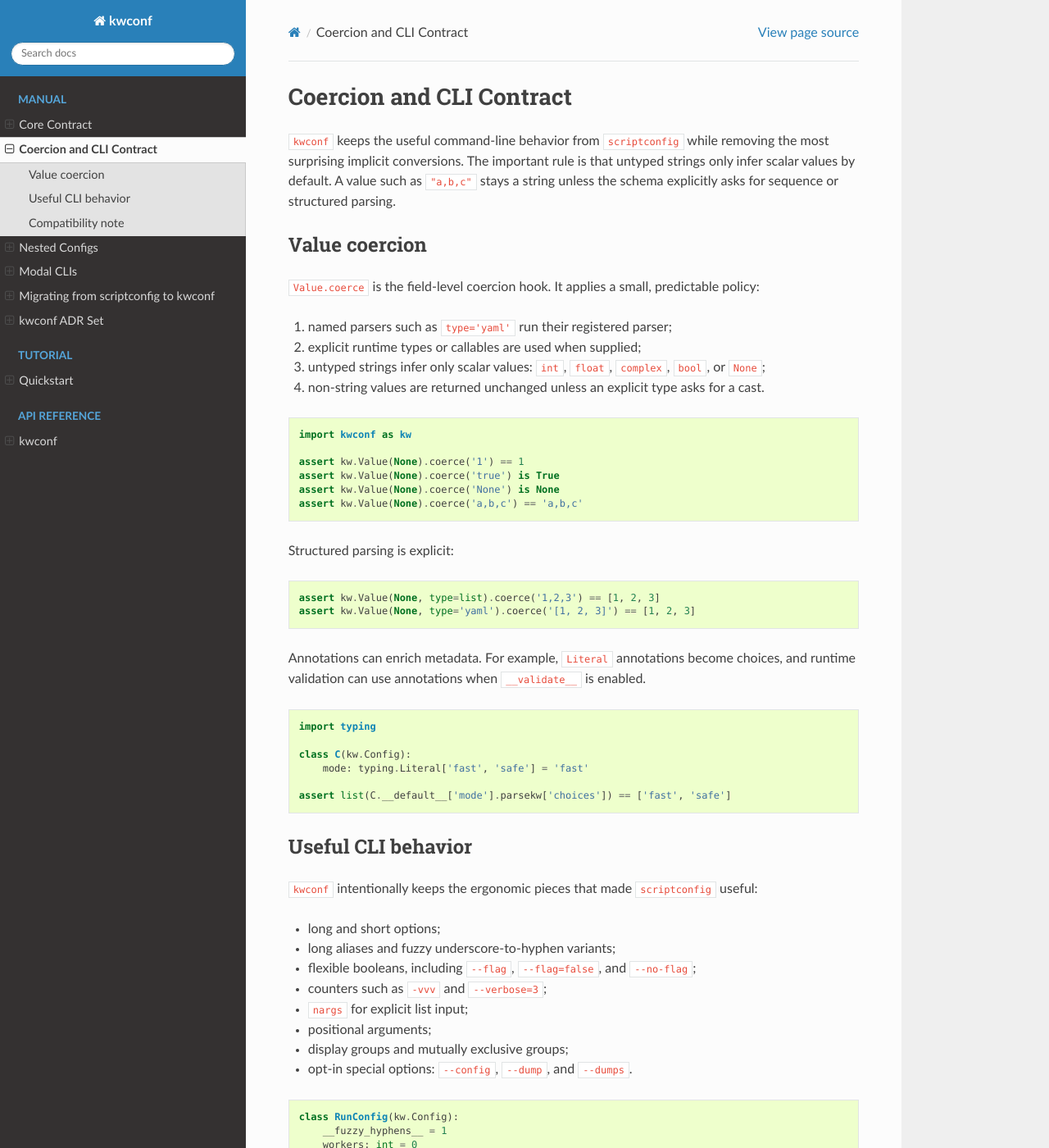
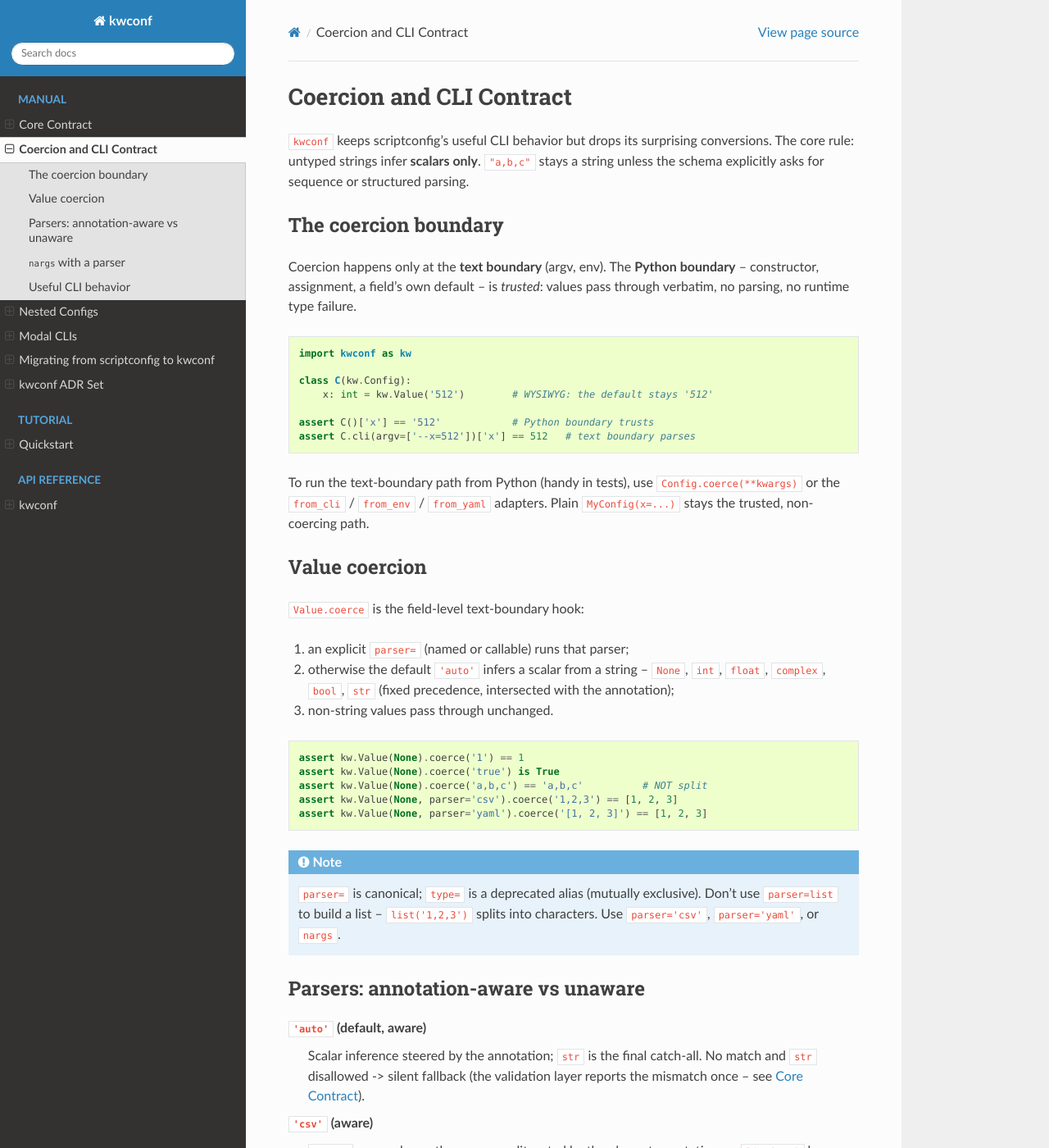
Before and after one commit to Erotemic/kwconf, a Sphinx documentation site: the page built from docs/source/manual/coercion_and_cli.rst, in a window 1280 px wide and 1400 px high. Shown: the whole window at 82% size. Built offline with Sphinx 7.4.7 and the Read the Docs theme 3.1.0, drawn with Linux system fonts in a browser that asks for light colours; some of the changed text lies outside the part shown.

Commit message:
docs: refresh manual for parser= rename, parser taxonomy, and warn-by-default validation
The manual had drifted from the locked design:
- type= -> parser= throughout (type= noted as a deprecated alias)
- document the annotation-aware (auto, csv) vs unaware (yaml) parser taxonomy
  and register_parser(annotation_aware=)
- document the WYSIWYG default / text-vs-Python coercion boundary
- document the nargs+parser per-token collect rule (no concat)
- validation: 'off by default' -> defaults to 'warn' (single mismatch voice)
- fix the type=list footgun the old docs recommended -> parser='csv'
- drop the stale kwconf.smartcast 'still exists' note (module retired)
- point Value/Flag subclassers at the exported ValueClass/FlagClass (the
  public Value/Flag are now typed factory functions, not classes)
- design.md \xc2\xa75: correct the now-stale class names and ValueClass status

Co-Authored-By: Claude Opus 4.8 (1M context) <noreply@anthropic.com>

```diff
--- a/docs/source/manual/coercion_and_cli.rst
+++ b/docs/source/manual/coercion_and_cli.rst
@@ -1,44 +1,123 @@
 Coercion and CLI Contract
 =========================
 
-``kwconf`` keeps the useful command-line behavior from ``scriptconfig`` while
-removing the most surprising implicit conversions.  The important rule is that
-untyped strings only infer scalar values by default.  A value such as
-``"a,b,c"`` stays a string unless the schema explicitly asks for sequence or
-structured parsing.
+``kwconf`` keeps scriptconfig's useful CLI behavior but drops its surprising
+conversions. The core rule: untyped strings infer **scalars only**. ``"a,b,c"``
+stays a string unless the schema explicitly asks for sequence or structured
+parsing.
 
-Value coercion
---------------
+The coercion boundary
+---------------------
 
-``Value.coerce`` is the field-level coercion hook.  It applies a small,
-predictable policy:
-
-1. named parsers such as ``type='yaml'`` run their registered parser;
-2. explicit runtime types or callables are used when supplied;
-3. untyped strings infer only scalar values: ``int``, ``float``, ``complex``,
-   ``bool``, or ``None``;
-4. non-string values are returned unchanged unless an explicit type asks for a
-   cast.
+Coercion happens only at the **text boundary** (argv, env). The **Python
+boundary** -- constructor, assignment, a field's own default -- is *trusted*:
+values pass through verbatim, no parsing, no runtime type failure.
 
 .. code-block:: python
 
     import kwconf as kw
 
-    assert kw.Value(None).coerce('1') == 1
-    assert kw.Value(None).coerce('true') is True
-    assert kw.Value(None).coerce('None') is None
-    assert kw.Value(None).coerce('a,b,c') == 'a,b,c'
+    class C(kw.Config):
+        x: int = kw.Value('512')        # WYSIWYG: the default stays '512'
 
-Structured parsing is explicit:
+    assert C()['x'] == '512'            # Python boundary trusts
+    assert C.cli(argv=['--x=512'])['x'] == 512   # text boundary parses
+
+To run the text-boundary path from Python (handy in tests), use
+``Config.coerce(**kwargs)`` or the ``from_cli`` / ``from_env`` / ``from_yaml``
+adapters. Plain ``MyConfig(x=...)`` stays the trusted, non-coercing path.
+
+Value coercion
+--------------
+
+``Value.coerce`` is the field-level text-boundary hook:
+
+1. an explicit ``parser=`` (named or callable) runs that parser;
+2. otherwise the default ``'auto'`` infers a scalar from a string -- ``None``,
+   ``int``, ``float``, ``complex``, ``bool``, ``str`` (fixed precedence,
+   intersected with the annotation);
+3. non-string values pass through unchanged.
 
 .. code-block:: python
 
-    assert kw.Value(None, type=list).coerce('1,2,3') == [1, 2, 3]
-    assert kw.Value(None, type='yaml').coerce('[1, 2, 3]') == [1, 2, 3]
+    assert kw.Value(None).coerce('1') == 1
+    assert kw.Value(None).coerce('true') is True
+    assert kw.Value(None).coerce('a,b,c') == 'a,b,c'          # NOT split
+    assert kw.Value(None, parser='csv').coerce('1,2,3') == [1, 2, 3]
+    assert kw.Value(None, parser='yaml').coerce('[1, 2, 3]') == [1, 2, 3]
 
-Annotations can enrich metadata.  For example, ``Literal`` annotations become
-choices, and runtime validation can use annotations when ``__validate__`` is
-enabled.
+.. note::
+
+   ``parser=`` is canonical; ``type=`` is a deprecated alias (mutually
+   exclusive). Don't use ``parser=list`` to build a list -- ``list('1,2,3')``
+   splits into characters. Use ``parser='csv'``, ``parser='yaml'``, or
+   ``nargs``.
+
+Parsers: annotation-aware vs unaware
+------------------------------------
+
+``'auto'`` (default, aware)
+    Scalar inference steered by the annotation; ``str`` is the final catch-all.
+    No match and ``str`` disallowed -> silent fallback (the validation layer
+    reports the mismatch once -- see :doc:`core_contract`).
+
+``'csv'`` (aware)
+    ``'auto'`` mapped over the comma-split, gated by the *element* annotation, so
+    ``list[str]`` keeps strings:
+
+    .. code-block:: python
+
+        class C(kw.Config):
+            tags: list[str] = kw.Value(default_factory=list, parser='csv')
+
+        assert C.cli(argv=['--tags', '1,2,3o'])['tags'] == ['1', '2', '3o']
+
+``'yaml'`` (unaware)
+    ``yaml.safe_load``; produces its own typed structure. Best for polymorphic
+    ``list | dict | scalar`` fields:
+
+    .. code-block:: python
+
+        class C(kw.Config):
+            data: list | dict | int = kw.Value(None, parser='yaml')
+
+        assert C.cli(argv=['--data=[1,2,3]'])['data'] == [1, 2, 3]
+        assert C.cli(argv=["--data={a: 1}"])['data'] == {'a': 1}
+
+Register custom parsers and opt into awareness explicitly; unaware parsers keep
+the single-argument ``str -> value`` contract:
+
+.. code-block:: python
+
+    from kwconf.coerce import register_parser, element_annotation, auto
+
+    def head_csv(token, annotation):                  # aware: gets annotation
+        elem = element_annotation(annotation)
+        return [auto(p, elem) for p in token.split(',')][:1]
+
+    register_parser('head_csv', head_csv, annotation_aware=True)
+
+``nargs`` with a parser
+-----------------------
+
+Uniform rule, no special cases: the parser is applied to **each token** and the
+results **collect** into a list (no concat). Result depth = parser-output depth
++ 1 for the wrapper:
+
+.. code-block:: python
+
+    class C(kw.Config):
+        key: list[int] = kw.Value(default_factory=list, parser='csv', nargs='*')
+
+    assert C.cli(argv=['--key=1,2,3'])['key'] == [[1, 2, 3]]
+    assert C.cli(argv=['--key', '1,2', '3'])['key'] == [[1, 2], [3]]
+
+So ``csv + nargs`` is defined but rarely useful: use commas **or** spaces, not
+both. The old dual-form (``--k a,b,c`` == ``--k a b c``) is intentionally
+dropped -- it needed a concat special case and was ambiguous for structured
+tokens.
+
+Annotations also feed metadata -- e.g. ``Literal`` becomes choices:
 
 .. code-block:: python
 
@@ -52,18 +131,13 @@ enabled.
 Useful CLI behavior
 -------------------
 
-``kwconf`` intentionally keeps the ergonomic pieces that made ``scriptconfig``
-useful:
+``kwconf`` keeps the ergonomic scriptconfig pieces:
 
-* long and short options;
-* long aliases and fuzzy underscore-to-hyphen variants;
-* flexible booleans, including ``--flag``, ``--flag=false``, and
-  ``--no-flag``;
-* counters such as ``-vvv`` and ``--verbose=3``;
-* ``nargs`` for explicit list input;
-* positional arguments;
-* display groups and mutually exclusive groups;
-* opt-in special options: ``--config``, ``--dump``, and ``--dumps``.
+* long/short options, long aliases, fuzzy underscore-to-hyphen variants;
+* flexible booleans (``--flag``, ``--flag=false``, ``--no-flag``);
+* counters (``-vvv``, ``--verbose=3``);
+* ``nargs``, positionals, display groups, mutex groups;
+* opt-in special options: ``--config``, ``--dump``, ``--dumps``.
 
 .. code-block:: python
 
@@ -75,12 +149,10 @@ useful:
         tags: list[str] = kw.Value(default_factory=list, nargs='+')
 
     cfg = RunConfig.cli(argv=['--workers=4', '-vvv', '--dry-run', '--tags', 'a', 'b'])
-    assert cfg.workers == 4
-    assert cfg.verbose == 3
-    assert cfg.dry_run is True
-    assert cfg.tags == ['a', 'b']
+    assert (cfg.workers, cfg.verbose, cfg.dry_run, cfg.tags) == (4, 3, True, ['a', 'b'])
 
-Special options are off by default.  Opt in per call or at the class level:
+Special options are off by default; opt in per call or with
+``__special_options__ = True`` on the class:
 
 .. code-block:: python
 
@@ -88,12 +160,4 @@ Special options are off by default.  Opt in per call or at the class level:
         __special_options__ = True
         x: int = 1
 
-    # Prints YAML and exits.
-    Dumpable.cli(argv=['--x=2', '--dumps'])
-
-Compatibility note
-------------------
-
-The module :mod:`kwconf.smartcast` remains as a small internal and legacy import
-location.  New code should use ``Value.coerce`` and explicit ``Value(type=...)``
-settings rather than importing ``smartcast`` directly.
+    Dumpable.cli(argv=['--x=2', '--dumps'])     # prints YAML and exits
```
Also changed, not shown: dev/planning/design.md (+8 -6 lines), docs/source/manual/core_contract.rst (+26 -16 lines), docs/source/manual/migration_from_scriptconfig.md (+83 -36 lines).
